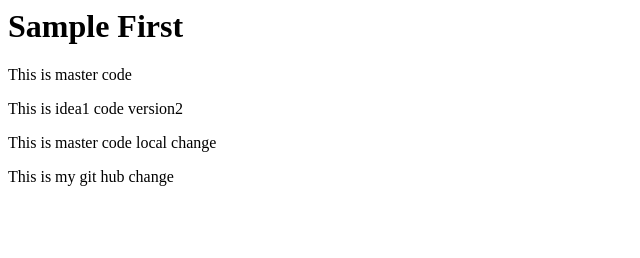
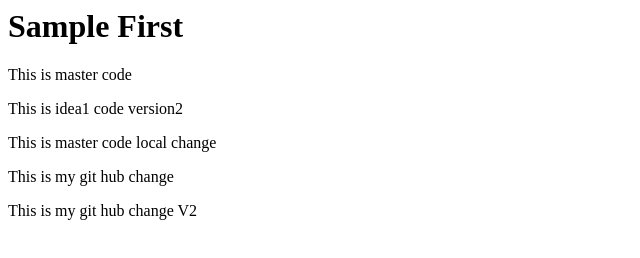
Before and after one commit to vinuvarghese769/DevOpsLab, a plain HTML site: page index.html in a window 1280 px wide. Shown: the whole page, without its empty margins (0-640 px from the left). Drawn offline with Linux system fonts and the light colour scheme.

Commit message:
This is my git hub change V2

```diff
--- a/index.html
+++ b/index.html
@@ -3,3 +3,4 @@
 <p>This is idea1 code version2</p>
 <p>This is master code local change</p>
 <p>This is my git hub change</p>
+<p>This is my git hub change V2</p>
```
